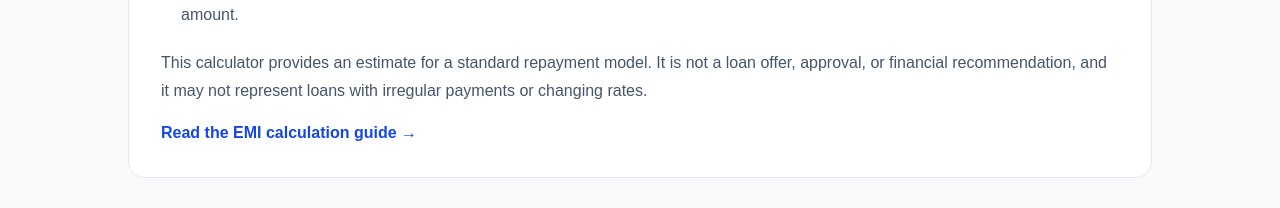
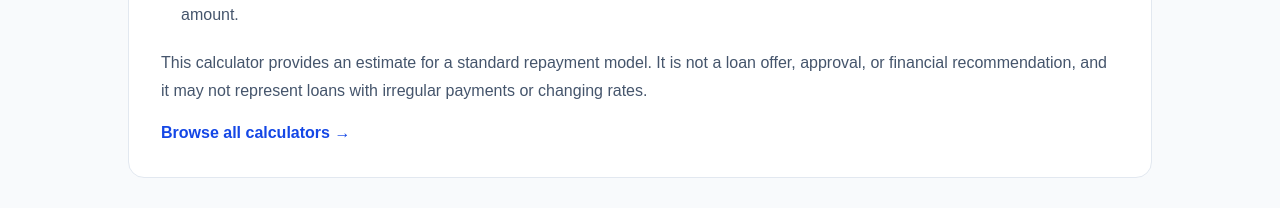
Before and after one commit to WellProSoftware/kaamkitpro, a Next.js app: page /tools/emi-calculator in a window 1280 px wide. Shown: the part 1140-1348 px from the top of the page. Built offline with nearby package versions, Linux system fonts and the light colour scheme.

Commit message:
fix: link EMI guidance to existing calculator directory

```diff
--- a/src/app/tools/emi-calculator/page.tsx
+++ b/src/app/tools/emi-calculator/page.tsx
@@ -168,7 +168,7 @@ export default function EMICalculatorPage() {
           <p className="mt-5 leading-7 text-slate-600">
             This calculator provides an estimate for a standard repayment model. It is not a loan offer, approval, or financial recommendation, and it may not represent loans with irregular payments or changing rates.
           </p>
-          <Link href="/guides/emi-calculator" className="mt-4 inline-block font-semibold text-blue-700 hover:underline">Read the EMI calculation guide →</Link>
+          <Link href="/tools/calculators" className="mt-4 inline-block font-semibold text-blue-700 hover:underline">Browse all calculators →</Link>
         </section>
 
         <div className="mt-8 text-center">
```
